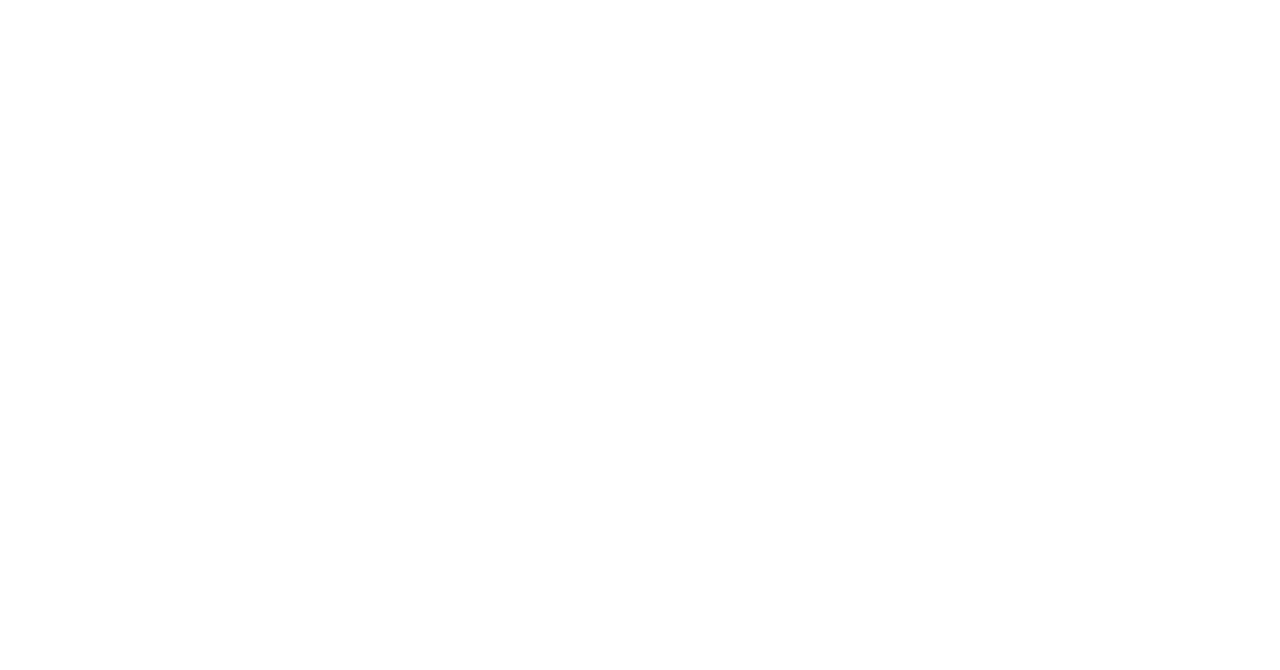
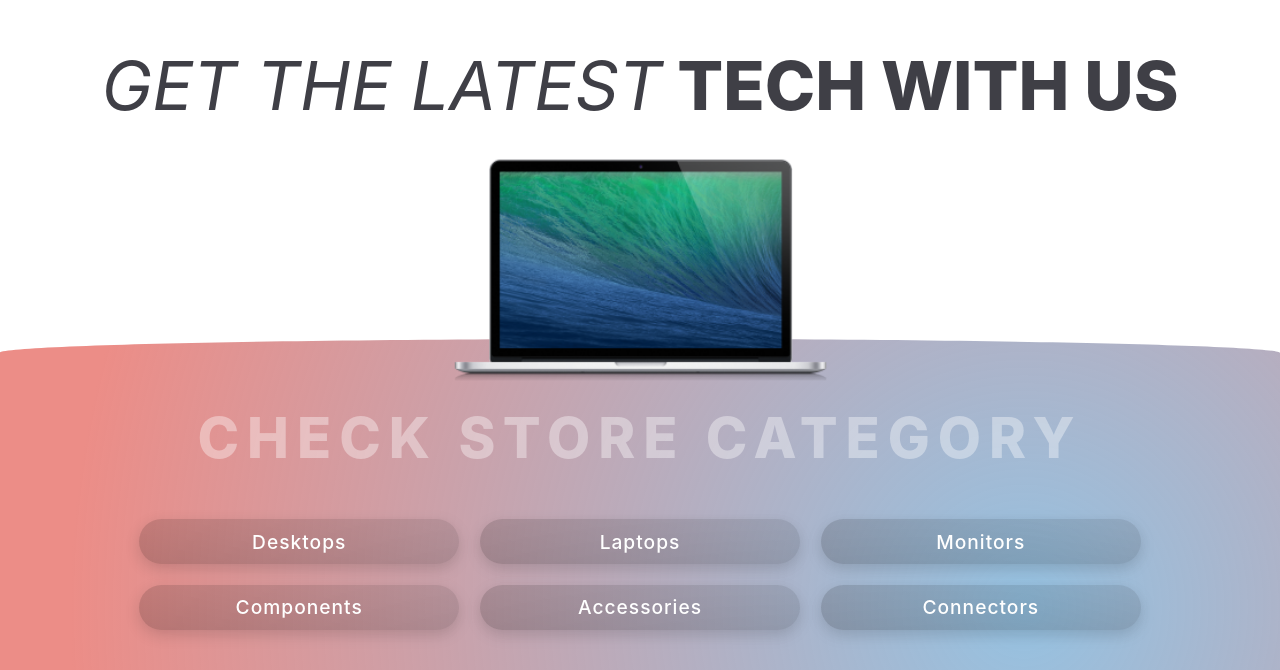
Before and after one commit to MacJ13/shopping-cart, a React (Vite) app: page / in a window 1280 px wide. Shown: the part 1526-2196 px from the top of the page. Before the commit the page ends 1538 px from the top, so only its background shows below. Built offline with nearby package versions, Linux system fonts and the light colour scheme.

Commit message:
Add Categories component to home page

```diff
--- /dev/null
+++ b/src/pages/home/components/categories/Categories.jsx
@@ -0,0 +1,58 @@
+import style from "./Categories.module.scss";
+import Device from "../../../../assets/images/macbook.png";
+
+const Categories = () => {
+  return (
+    <section className={style.section}>
+      <div className={style.heading}>
+        <h2 className={style.h2}>
+          <em>Get the Latest</em>
+          <strong> Tech with Us</strong>
+        </h2>
+        <div className={style.device}>
+          <img src={Device} alt="gaming computer" />
+        </div>
+      </div>
+      <div className={style.categories}>
+        <div className={style.bg}>
+          <div className={style.curveTop}>
+            <svg
+              data-name="Layer 1"
+              xmlns="http://www.w3.org/2000/svg"
+              viewBox="0 0 1200 120"
+              preserveAspectRatio="none"
+            >
+              <path
+                d="M600,112.77C268.63,112.77,0,65.52,0,7.23V120H1200V7.23C1200,65.52,931.37,112.77,600,112.77Z"
+                className={style.shapeFill}
+              ></path>
+            </svg>
+          </div>
+        </div>
+        <ul className={style.ul}>
+          <h3 className={style.h3}>check store category</h3>
+          <li className={`link ${style.category}`}>
+            <a href="#">Desktops</a>
+          </li>
+          <li className={`link ${style.category}`}>
+            <a href="#">Laptops</a>
+          </li>
+          <li className={`link ${style.category}`}>
+            <a href="#">Monitors</a>
+          </li>
+          <li className={`link ${style.category}`}>
+            <a href="#">Components</a>
+          </li>
+          <li className={`link ${style.category}`}>
+            <a href="#">Accessories</a>
+          </li>
+          <li className={`link ${style.category}`}>
+            <a href="#">Connectors</a>
+          </li>
+        </ul>
+      </div>
+    </section>
+  );
+};
+
+export default Categories;
--- /dev/null
+++ b/src/pages/home/components/categories/Categories.module.scss
@@ -0,0 +1,182 @@
+$bg-img: radial-gradient(
+  circle farthest-corner at 80% 81%,
+  #348ac785 0.1%,
+
+  rgb(236, 141, 135) 90.1%
+);
+$category-bg-img: linear-gradient(
+  to top right,
+  rgba(0, 0, 0, 0.2),
+  rgba(0, 0, 0, 0.1)
+);
+$category-box-shadow: rgba(0, 0, 0, 0.15) 0px 5px 15px 0px;
+
+$h3-color: rgba(255, 255, 255, 0.375);
+
+.section {
+  &:hover .device {
+    transform: scale(1.2);
+  }
+
+  @media screen and (max-width: 1000px) {
+    transform: scale(1);
+  }
+}
+
+.heading {
+  padding: 0 3.5%;
+  align-items: center;
+  display: flex;
+  flex-direction: column;
+  justify-content: space-between;
+  position: relative;
+  top: 3rem;
+  z-index: 1;
+  width: 100%;
+}
+
+.h2 {
+  font-size: 4.25rem;
+  font-weight: 400;
+  text-transform: uppercase;
+  margin-bottom: 3rem;
+
+  & > strong {
+    font-weight: 800;
+  }
+
+  @media screen and (max-width: 1200px) {
+    font-size: 4rem;
+  }
+
+  @media screen and (max-width: 1000px) {
+    font-size: 3.5rem;
+  }
+
+  @media screen and (max-width: 700px) {
+    font-size: 2.75rem;
+  }
+
+  @media screen and (max-width: 00px) {
+    font-size: 2.5rem;
+  }
+}
+
+.device {
+  margin-bottom: 1.25rem;
+  position: relative;
+
+  transform: scale(1.15);
+  transition: transform 0.25s linear;
+
+  & > img {
+    display: block;
+    height: 100%;
+    width: 100%;
+    object-fit: contain;
+  }
+
+  @media screen and (max-width: 900px) {
+    margin-bottom: 0rem;
+    transform: scale(0.9);
+  }
+}
+
+.categories {
+  display: flex;
+
+  flex-wrap: wrap;
+  justify-content: space-between;
+  padding: 2.5rem 3.5%;
+  position: relative;
+}
+
+.bg {
+  content: "";
+  height: 100%;
+  left: 0;
+  position: absolute;
+  top: 0;
+  width: 100%;
+
+  background-image: $bg-img;
+}
+
+.ul {
+  display: flex;
+  flex-wrap: wrap;
+  gap: 1.3rem;
+  justify-content: center;
+
+  position: relative;
+
+  & > h3 {
+    line-height: 1;
+    margin: 2rem 0;
+    text-align: center;
+    width: 100%;
+  }
+}
+
+.h3 {
+  color: $h3-color;
+  font-size: 3.5rem;
+  font-weight: 800;
+  letter-spacing: 0.5rem;
+
+  text-transform: uppercase;
+
+  @media screen and (max-width: 800px) {
+    font-size: 3.5rem;
+  }
+}
+
+.category {
+  background-image: $category-bg-img;
+  box-shadow: $category-box-shadow;
+  font-size: 1.2rem;
+
+  text-align: center;
+  text-transform: capitalize;
+
+  transition: background-color 0.3s linear, transform 0.25s ease-in-out;
+
+  width: 20rem;
+
+  &:hover {
+    transform: translateY(0.175rem);
+    background-color: rgba(0, 0, 0, 0.15);
+  }
+
+  & > a {
+    display: block;
+    padding: 0.66rem 0;
+    width: 100%;
+  }
+
+  @media screen and (max-width: 800px) {
+    font-size: 1rem;
+    width: 15rem;
+  }
+}
+
+.curveTop {
+  position: absolute;
+  top: 0;
+  left: 0;
+  width: 100%;
+  overflow: hidden;
+  line-height: 0;
+  transform: rotate(180deg);
+}
+
+.curveTop svg {
+  position: relative;
+  display: block;
+  width: calc(100% + 1.3px);
+  height: 16px;
+}
+
+.curveTop .shapeFill {
+  fill: #ffffff;
+}
--- a/src/pages/home/index.jsx
+++ b/src/pages/home/index.jsx
@@ -1,11 +1,13 @@
 import Intro from "./components/intro/Intro";
 import Panel from "./components/panel/Panel";
-
+import Categories from "./components/categories/Categories";
 const Home = () => {
   return (
     <>
       <Intro />
+
       <Panel />
+      <Categories />
 
       {/* <div className={style.intro}>
         <div className={style.bg}>
```
Also changed, not shown: src/assets/images/macbook.png (added).
